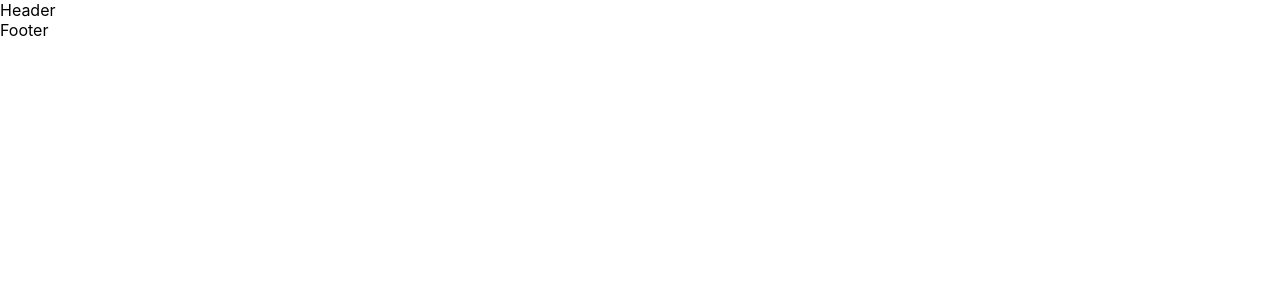
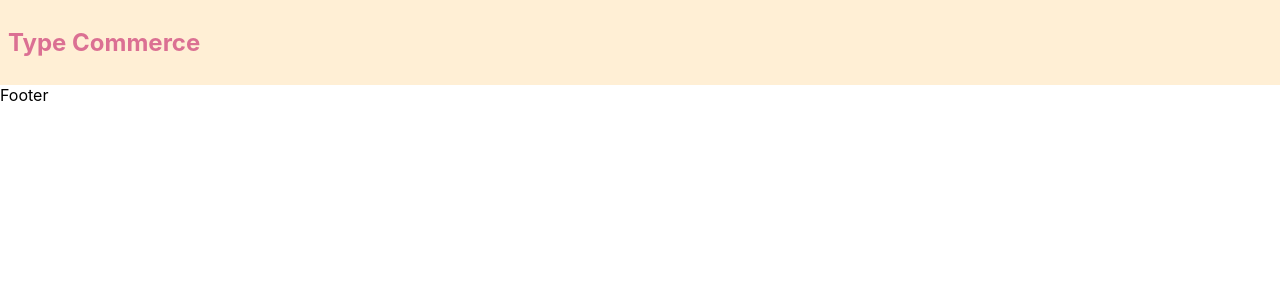
Before and after one commit to Gaurav2048/ecom-ts, a React (Create React App) app: page / in a window 1280 px wide. Shown: the top 300 px of the page. Built offline with nearby package versions, Linux system fonts and the light colour scheme.

Commit message:
Add header

```diff
--- a/src/Layouts/Header.tsx
+++ b/src/Layouts/Header.tsx
@@ -1,7 +1,23 @@
 import React from 'react';
+import styled from 'styled-components';
+
+const Title = styled.h1`
+  font-size: 1.5em;
+  text-align: left;
+  color: palevioletred;
+`;
+
+const Wrapper = styled.section`
+  padding: 0.5em;
+  background: papayawhip;
+`;
 
 const Header: React.FC = () => {
-  return <div>Header</div>;
+  return (
+    <Wrapper>
+      <Title> Type Commerce </Title>
+    </Wrapper>
+  );
 };
 
 export default Header;
```
